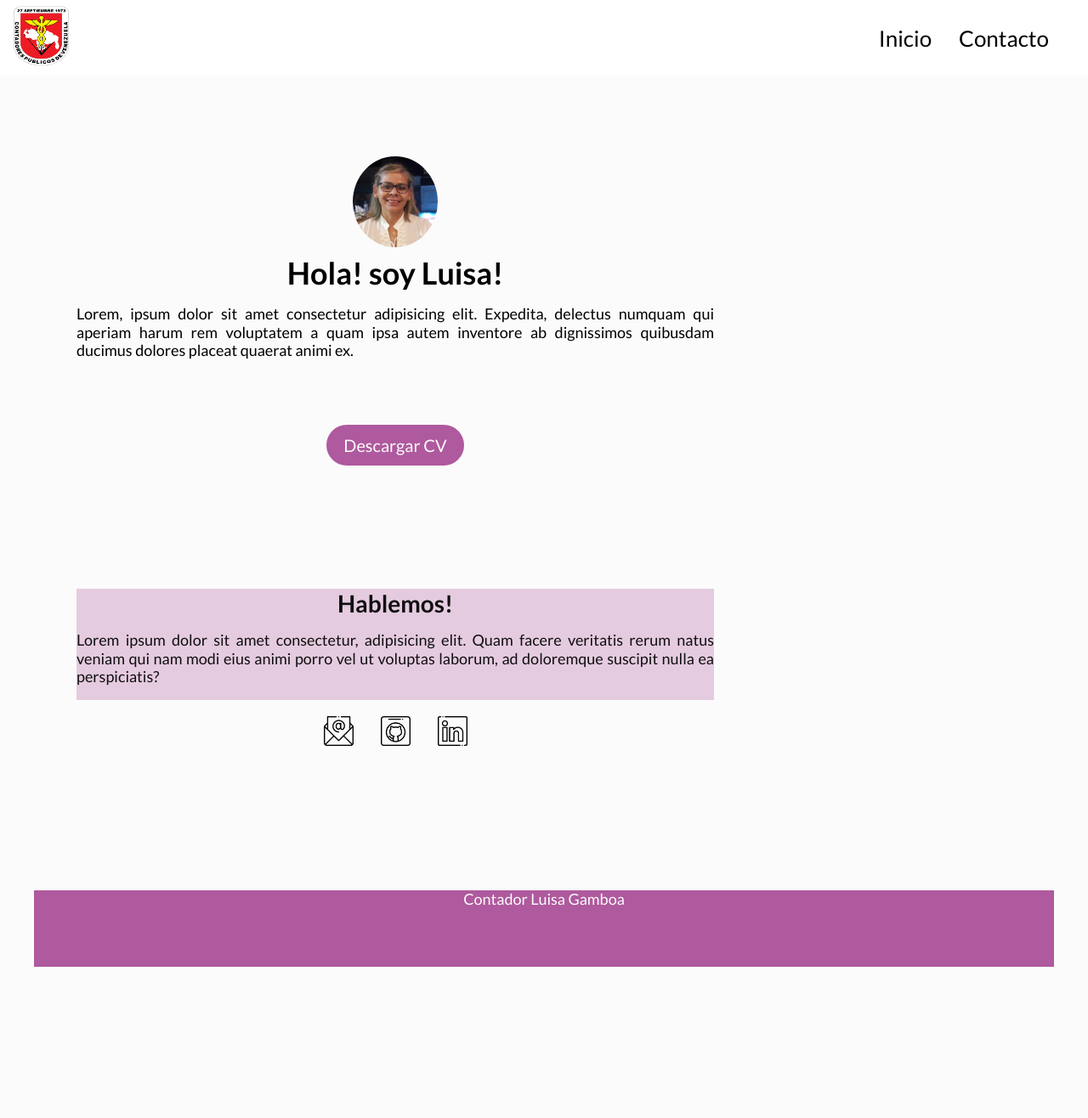
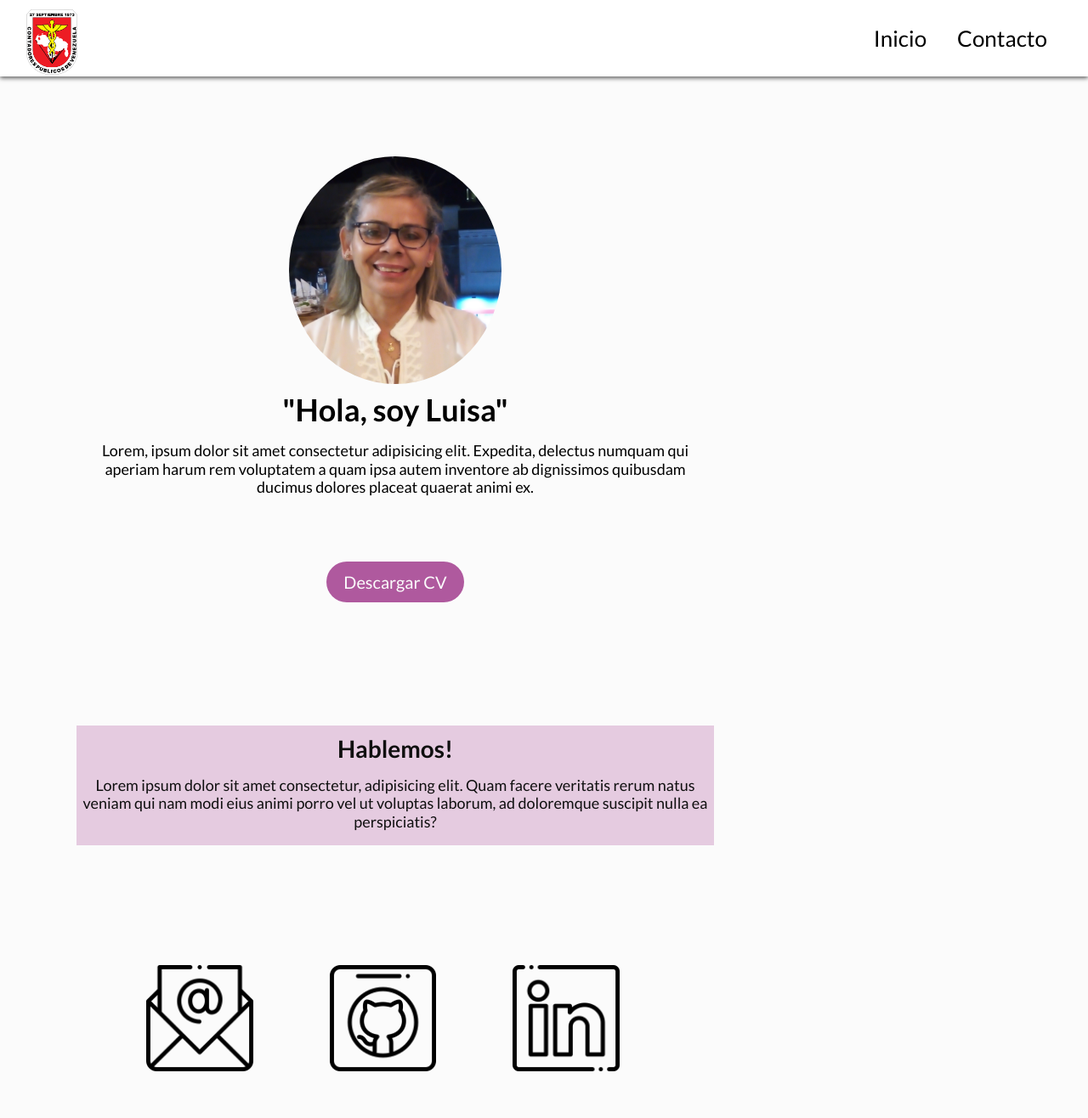
Before and after one commit to 01iraimagamboa01/Mi-proyecto, a plain HTML site: page index.html in a window 1280 px wide. Shown: the top 1316 px of the page at 85% size. Before the commit the page ends 1138 px from the top, so only its background shows below. Drawn offline with Linux system fonts and the light colour scheme.

Commit message:
probando

```diff
--- a/css/styles.css
+++ b/css/styles.css
@@ -1,5 +1,7 @@
 
 @import url('https://fonts.googleapis.com/css2?family=Lato:wght@400;700&display=swap');
+
+/*usamos el selector universal para afectar a todos los elementos*/
 
 
 *{
@@ -8,8 +10,10 @@
     padding: 0;
     scroll-behavior: smooth;
 
+
 }
 
+/*se importó de google font lato la versión normal (400) y bold (700)*/
 
 body{
     max-width: 1200px;
@@ -32,14 +36,30 @@ header{
     position: fixed;
     top: 0;
     left: 0;
-    box-shadow: 0.4px 10px -5px #5f5f5f;
+    box-shadow: 0px 2px 5px #5f5f5f;
 
 }
+
+
+/*la imagen del logo es grande y se le colocó unas propiedades para ajustarla a la página*/
+img{
+    max-width: 70%;
+}
+
+.im-fig-logo{
+    margin-top: 15px;
+    margin-left: 15px;
+
+}
+
+
 
 #inicio{
     justify-content: space-araund;
 }
 
+
+/*se aplica estilos a un elemento que estén específicamente dentro de otro*/
 
 ul{
     display: flex;
@@ -50,10 +70,10 @@ ul{
     margin: 01px 10px;
 }
 
+
 ul li{
-    padding: 16px;
-    display:
-    inline-block;
+    padding: 18px;
+    display: inline-block;
 
 }
 
@@ -88,8 +108,9 @@ h1{
 }
 
 
+/*se tomo foto de perfil de la persona del curriculum vitae*/
 
-.fig-foto-perfil{
+.foto-perfil{
     display: flex;
     justify-content: center;
     align-items: center;
@@ -98,18 +119,20 @@ h1{
 }
 
 .foto-perfil{
-    width: 100%px;
+    width: 100%;
     border-radius: 50%;
     margin-top: 4rem;
     margin-bottom: 0.5rem;
     max-width: 250px;
     object-fit: contain;
+
 }
 
 
 p{
     margin: 16px 0;
     line-height: 1.2;
+    text-align: center;
 
 
 }
@@ -128,8 +151,11 @@ p{
 
 
 h2{
+    font-family: 'Lato', sans-serif;
     font-size: 28px;
     text-align: center;
+    margin-top: 10px;
+
 }
 
 
@@ -139,18 +165,30 @@ h2{
 
 }
 
-h3{
-    font-size: 28px;
+
+.icono{
+    display: flex;
+
+
 }
+
+
+p{
+    font-family: 'Lato', sans-serif;
+
+}
+
+/*se coloco el elemento de la profesion de la persona de CV*/
 
 
 
 .footer{
     background-color: #af599e;
-    padding: 0px;
+    padding: 0%;
     height: 90px;
     box-sizing: border-box;
     color: #fbfbfb;
-    text-align: center;
-    margin-top: 120px;
+    display: flex;
+    justify-content: center;
+
 }
--- a/index.html
+++ b/index.html
@@ -10,7 +10,7 @@
 
 <body>
     <header>
-        <a href="inicio"><img src="img/colegio de contadores de venezuela.png" width="65" height="70" alt="logo" class="im-fig-logo"></a>
+        <a href="#inicio"><img src="img/colegio de contadores de venezuela.png" width="70" alt="" class="im-fig-logo"></a>
         <nav>
             <ul>
                 <li><a href="#inicio">Inicio</a></li>
@@ -20,8 +20,8 @@
     </header>
     <main>
         <section id="inicio">
-            <img src="img/Mi foto.jpg" width="100" alt="" class="foto-perfil">
-            <h1>Hola! soy Luisa!</h1>
+            <img src="img/Mi foto.jpg" width="400" alt="" class="foto-perfil">
+            <h1>"Hola, soy Luisa"</h1>
             <p>Lorem, ipsum dolor sit amet consectetur adipisicing elit. Expedita, delectus numquam qui aperiam harum rem voluptatem a quam ipsa autem inventore ab dignissimos quibusdam ducimus dolores placeat quaerat animi ex.</p>
         <a href="img/CV.pdf" class="btn">Descargar CV</a>
         </section>
@@ -30,10 +30,11 @@
             <h2>Hablemos!</h2>
             <p>Lorem ipsum dolor sit amet consectetur, adipisicing elit. Quam facere veritatis rerum natus veniam qui nam modi eius animi porro vel ut voluptas laborum, ad doloremque suscipit nulla ea perspiciatis?</p>
             </article>
+        <section>
             <ul class="iconos">
-                <li><a href="img/mail.png"><img src="img/mail.png" alt="" width="35" height="35"></a></li>
-                <li><a href="./img/github.png"><img src="img/github.png" alt="" width="35" height="35"></a></li>
-                <li><a href="./img/linkedin.png"><img src="img/linkedin.png" alt="" width="35" height="35"></a></li>
+                <li><a href="img/mail.png"><img src="img/mail.png" alt=""></a></li>
+                <li><a href="./img/github.png"><img src="img/github.png" alt=""></a></li>
+                <li><a href="./img/linkedin.png"><img src="img/linkedin.png" alt=""></a></li>
             </ul>
         </section>
     </main>
```
Also changed, not shown: 1 other file.
